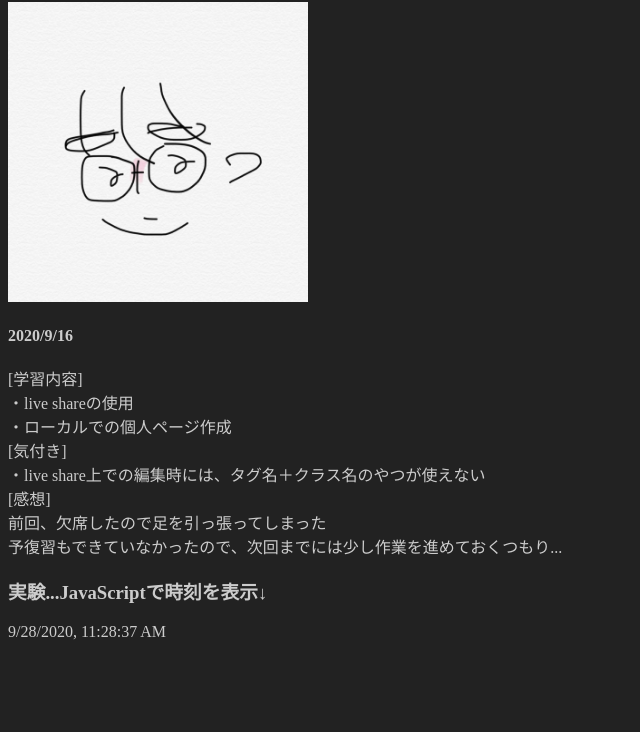
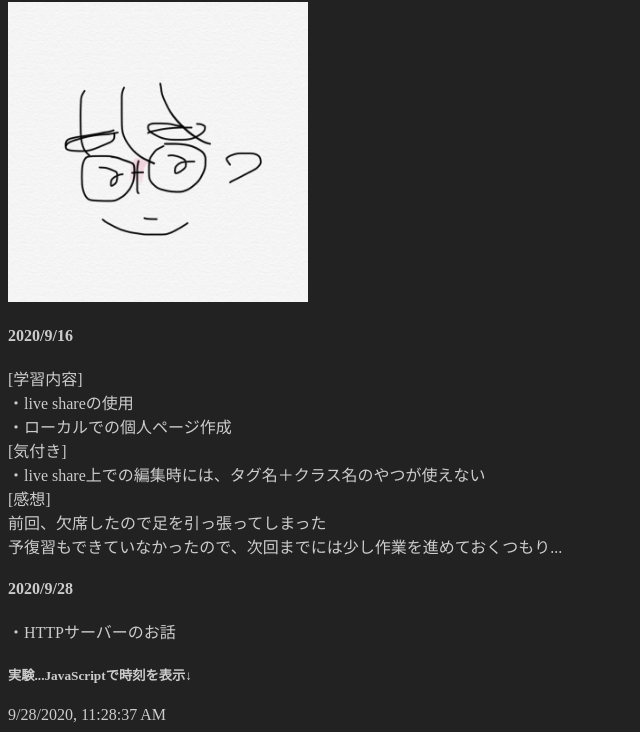
Before and after one commit to obarajuku/hellogit, a website: page people/tado/index.html in a window 1280 px wide. Shown: the part 87-819 px from the top of the page, without its empty margins (0-640 px from the left). Drawn offline with Linux system fonts and the light colour scheme.

Commit message:
20200928

```diff
--- a/people/tado/index.html
+++ b/people/tado/index.html
@@ -17,7 +17,10 @@
     [感想]<br>
     前回、欠席したので足を引っ張ってしまった<br>
     予復習もできていなかったので、次回までには少し作業を進めておくつもり...<br>
-    <h3>実験...JavaScriptで時刻を表示↓</h3>
+    <h4>2020/9/28</h4>
+    ・HTTPサーバーのお話<br>
+
+    <h5>実験...JavaScriptで時刻を表示↓</h5>
     <script>
       window.onload = function () {
         setInterval(function () {
```
